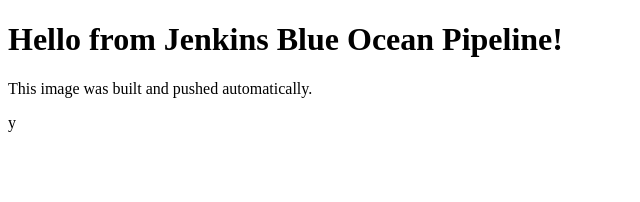
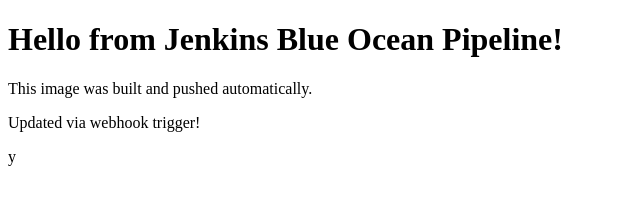
Before and after one commit to ManuelTrajcev/kiii, a plain HTML site: page index.html in a window 1280 px wide. Shown: the whole page, without its empty margins (0-640 px from the left). Drawn offline with Linux system fonts and the light colour scheme.

Commit message:
Trigger pipeline via webhook

```diff
--- a/index.html
+++ b/index.html
@@ -6,5 +6,6 @@
 <body>
     <h1>Hello from Jenkins Blue Ocean Pipeline!</h1>
     <p>This image was built and pushed automatically.</p>
+    <p>Updated via webhook trigger!</p>
 </body>
 </html>y
```
